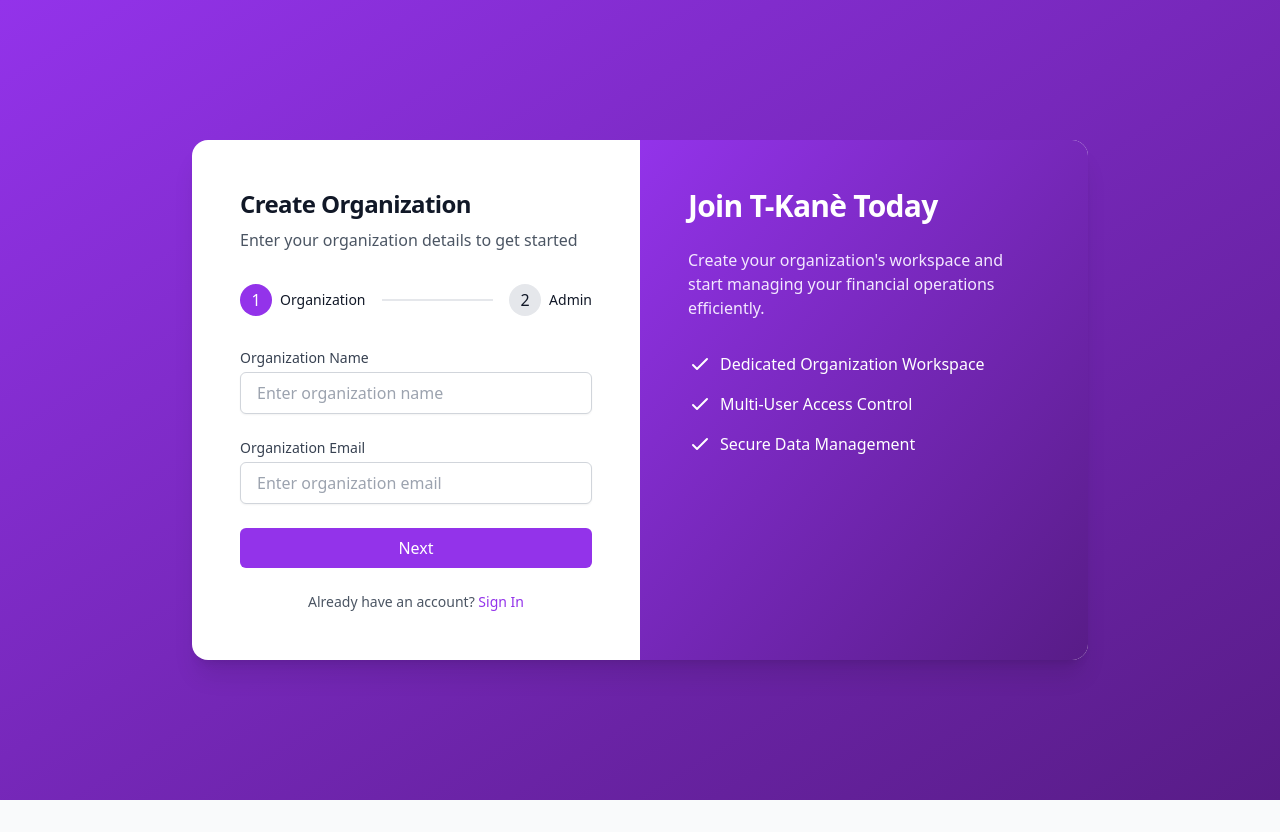
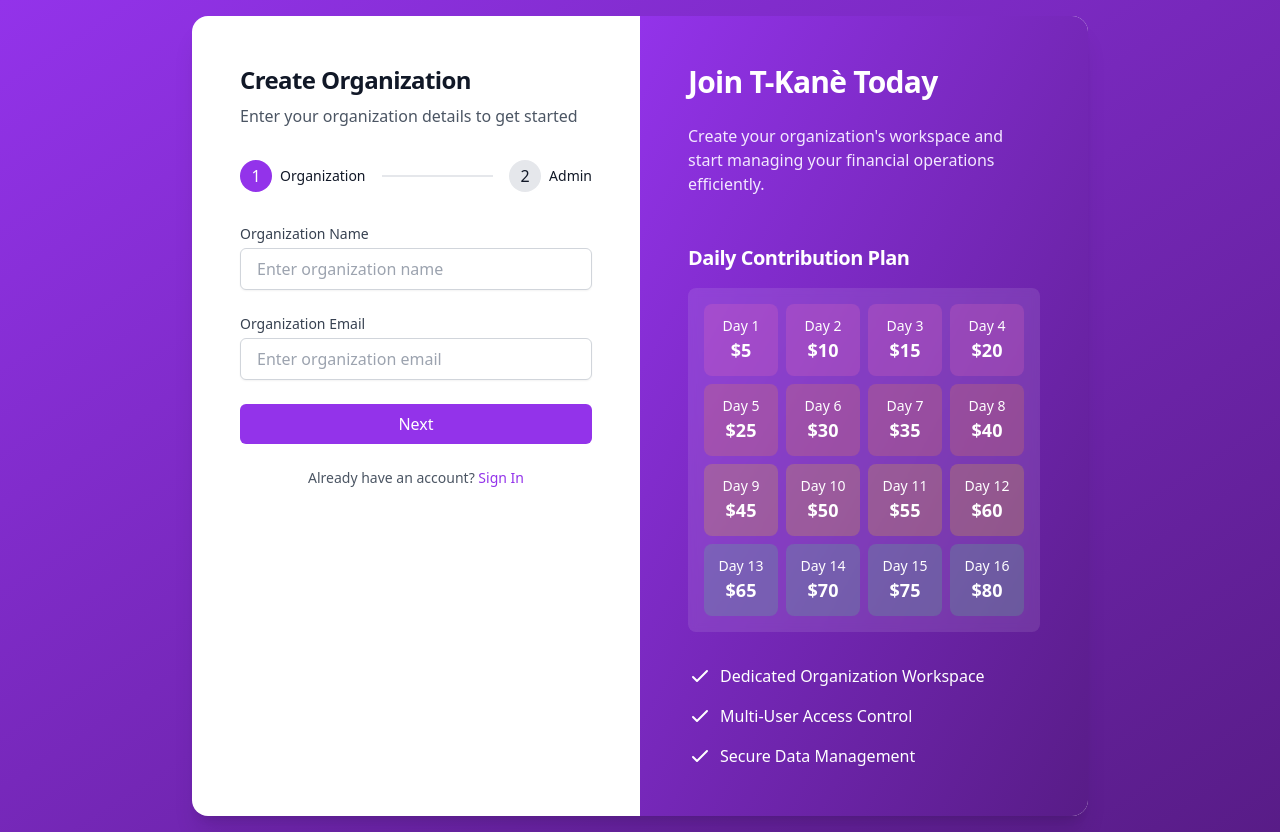
Before and after one commit to bvolvy/t-kane, a React (Vite) app: page /signup in a window 1280 px wide. Before the commit the page ends 800 px from the top, so only its background shows below. Built offline with nearby package versions, Linux system fonts and the light colour scheme.

Commit message:
Update sign-in and sign-up pages with pricing table

```diff
--- a/src/pages/auth/SignIn.tsx
+++ b/src/pages/auth/SignIn.tsx
@@ -75,6 +75,13 @@ const SignIn: React.FC = () => {
     }
   };
 
+  const pricingData = [
+    { day: 1, amount: 5 }, { day: 2, amount: 10 }, { day: 3, amount: 15 }, { day: 4, amount: 20 },
+    { day: 5, amount: 25 }, { day: 6, amount: 30 }, { day: 7, amount: 35 }, { day: 8, amount: 40 },
+    { day: 9, amount: 45 }, { day: 10, amount: 50 }, { day: 11, amount: 55 }, { day: 12, amount: 60 },
+    { day: 13, amount: 65 }, { day: 14, amount: 70 }, { day: 15, amount: 75 }, { day: 16, amount: 80 }
+  ];
+
   return (
     <div className="min-h-screen bg-gradient-to-br from-purple-600 to-purple-900 flex items-center justify-center p-4">
       <div className="w-full max-w-4xl grid grid-cols-1 md:grid-cols-2 bg-white rounded-2xl shadow-xl overflow-hidden">
@@ -95,7 +102,7 @@ const SignIn: React.FC = () => {
                 placeholder="Enter your email"
                 error={errors.email}
                 fullWidth
-                leftIcon={<Mail className="text-gray-400\" size={20} />}
+                leftIcon={<Mail className="text-gray-400" size={20} />}
                 disabled={isLoading}
               />
             </div>
@@ -110,7 +117,7 @@ const SignIn: React.FC = () => {
                 placeholder="Enter your password"
                 error={errors.password}
                 fullWidth
-                leftIcon={<Lock className="text-gray-400\" size={20} />}
+                leftIcon={<Lock className="text-gray-400" size={20} />}
                 disabled={isLoading}
               />
             </div>
@@ -168,11 +175,33 @@ const SignIn: React.FC = () => {
           </form>
         </div>
 
-        <div className="hidden md:block bg-gradient-to-br from-purple-600 to-purple-900 p-12 text-white flex flex-col justify-center">
+        <div className="hidden md:flex flex-col bg-gradient-to-br from-purple-600 to-purple-900 p-12 text-white">
           <h2 className="text-3xl font-bold mb-6">Welcome to T-Kanè</h2>
           <p className="text-purple-100 mb-8">
             Manage your organization's financial operations efficiently and securely.
           </p>
+
+          <div className="mt-4">
+            <h3 className="text-xl font-semibold mb-4">Daily Contribution Plan</h3>
+            <div className="grid grid-cols-4 gap-2 bg-white/10 p-4 rounded-lg backdrop-blur-sm">
+              {pricingData.map(({ day, amount }) => (
+                <div
+                  key={day}
+                  className={`p-3 rounded-lg text-center ${
+                    day <= 4 ? 'bg-pink-400/20' :
+                    day <= 8 ? 'bg-orange-400/20' :
+                    day <= 12 ? 'bg-yellow-400/20' :
+                    'bg-green-400/20'
+                  }`}
+                >
+                  <div className="text-sm font-medium">Day {day}</div>
+                  <div className="text-lg font-bold">${amount}</div>
+                </div>
+              ))}
+            </div>
+          </div>
+
+          <div className="mt-8">
             <ul className="space-y-4">
               <li className="flex items-center">
                 <svg className="w-6 h-6 mr-2" fill="none" stroke="currentColor" viewBox="0 0 24 24">
@@ -196,6 +225,7 @@ const SignIn: React.FC = () => {
           </div>
         </div>
       </div>
+    </div>
   );
 };
 
--- a/src/pages/auth/SignUp.tsx
+++ b/src/pages/auth/SignUp.tsx
@@ -106,6 +106,13 @@ const SignUp: React.FC = () => {
     navigate('/signin');
   };
 
+  const pricingData = [
+    { day: 1, amount: 5 }, { day: 2, amount: 10 }, { day: 3, amount: 15 }, { day: 4, amount: 20 },
+    { day: 5, amount: 25 }, { day: 6, amount: 30 }, { day: 7, amount: 35 }, { day: 8, amount: 40 },
+    { day: 9, amount: 45 }, { day: 10, amount: 50 }, { day: 11, amount: 55 }, { day: 12, amount: 60 },
+    { day: 13, amount: 65 }, { day: 14, amount: 70 }, { day: 15, amount: 75 }, { day: 16, amount: 80 }
+  ];
+
   return (
     <div className="min-h-screen bg-gradient-to-br from-purple-600 to-purple-900 flex items-center justify-center p-4">
       <div className="w-full max-w-4xl grid grid-cols-1 md:grid-cols-2 bg-white rounded-2xl shadow-xl overflow-hidden">
@@ -158,7 +165,7 @@ const SignUp: React.FC = () => {
                   placeholder="Enter organization name"
                   error={errors.organizationName}
                   fullWidth
-                  leftIcon={<Building2 className="text-gray-400\" size={20} />}
+                  leftIcon={<Building2 className="text-gray-400" size={20} />}
                 />
 
                 <Input
@@ -170,7 +177,7 @@ const SignUp: React.FC = () => {
                   placeholder="Enter organization email"
                   error={errors.organizationEmail}
                   fullWidth
-                  leftIcon={<Mail className="text-gray-400\" size={20} />}
+                  leftIcon={<Mail className="text-gray-400" size={20} />}
                 />
 
                 <Button variant="primary" type="button" onClick={handleNext} isFullWidth>
@@ -187,7 +194,7 @@ const SignUp: React.FC = () => {
                   placeholder="Enter admin name"
                   error={errors.adminName}
                   fullWidth
-                  leftIcon={<User className="text-gray-400\" size={20} />}
+                  leftIcon={<User className="text-gray-400" size={20} />}
                 />
 
                 <Input
@@ -199,7 +206,7 @@ const SignUp: React.FC = () => {
                   placeholder="Enter admin email"
                   error={errors.adminEmail}
                   fullWidth
-                  leftIcon={<Mail className="text-gray-400\" size={20} />}
+                  leftIcon={<Mail className="text-gray-400" size={20} />}
                 />
 
                 <Input
@@ -211,7 +218,7 @@ const SignUp: React.FC = () => {
                   placeholder="Create password"
                   error={errors.password}
                   fullWidth
-                  leftIcon={<Lock className="text-gray-400\" size={20} />}
+                  leftIcon={<Lock className="text-gray-400" size={20} />}
                 />
 
                 <Input
@@ -223,7 +230,7 @@ const SignUp: React.FC = () => {
                   placeholder="Confirm password"
                   error={errors.confirmPassword}
                   fullWidth
-                  leftIcon={<Lock className="text-gray-400\" size={20} />}
+                  leftIcon={<Lock className="text-gray-400" size={20} />}
                 />
 
                 <div className="flex items-start">
@@ -277,11 +284,33 @@ const SignUp: React.FC = () => {
           </form>
         </div>
 
-        <div className="hidden md:block bg-gradient-to-br from-purple-600 to-purple-900 p-12 text-white flex flex-col justify-center">
+        <div className="hidden md:flex flex-col bg-gradient-to-br from-purple-600 to-purple-900 p-12 text-white">
           <h2 className="text-3xl font-bold mb-6">Join T-Kanè Today</h2>
           <p className="text-purple-100 mb-8">
             Create your organization's workspace and start managing your financial operations efficiently.
           </p>
+
+          <div className="mt-4">
+            <h3 className="text-xl font-semibold mb-4">Daily Contribution Plan</h3>
+            <div className="grid grid-cols-4 gap-2 bg-white/10 p-4 rounded-lg backdrop-blur-sm">
+              {pricingData.map(({ day, amount }) => (
+                <div
+                  key={day}
+                  className={`p-3 rounded-lg text-center ${
+                    day <= 4 ? 'bg-pink-400/20' :
+                    day <= 8 ? 'bg-orange-400/20' :
+                    day <= 12 ? 'bg-yellow-400/20' :
+                    'bg-green-400/20'
+                  }`}
+                >
+                  <div className="text-sm font-medium">Day {day}</div>
+                  <div className="text-lg font-bold">${amount}</div>
+                </div>
+              ))}
+            </div>
+          </div>
+
+          <div className="mt-8">
             <ul className="space-y-4">
               <li className="flex items-center">
                 <svg className="w-6 h-6 mr-2" fill="none" stroke="currentColor" viewBox="0 0 24 24">
@@ -305,6 +334,7 @@ const SignUp: React.FC = () => {
           </div>
         </div>
       </div>
+    </div>
   );
 };
 
```
Lines whose indentation alone changed are shown as unchanged.
